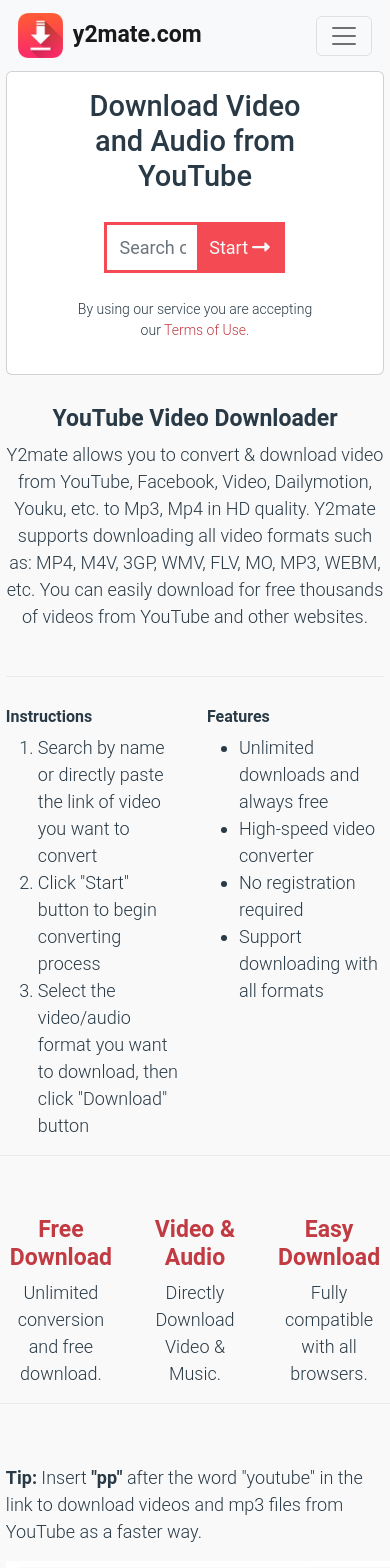
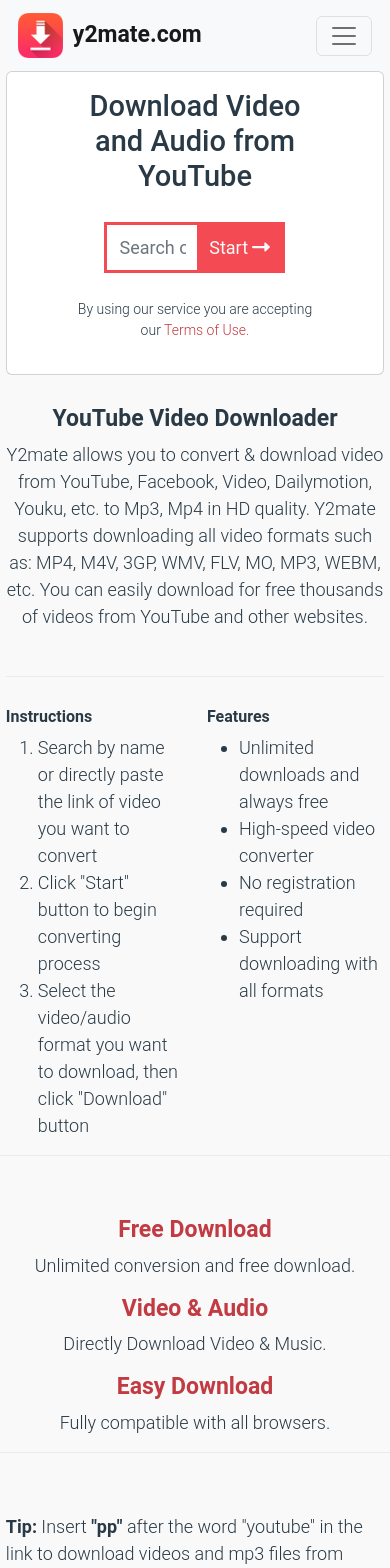
Before and after one commit to uhuru-rawlings/y2mate_clone, an Angular app: page / in a window 390 px wide. Shown: the top 1568 px of the page. Built offline with nearby package versions, Linux system fonts and the light colour scheme; some icons are missing; a web font is replaced by a local one.

Commit message:
changed bootstrap default column width

```diff
--- a/src/app/about/about.component.css
+++ b/src/app/about/about.component.css
@@ -10,7 +10,7 @@
     font-size: 23px;
     font-weight: 700;
 }
-.col h6{
+.col-6 h6{
     font-size: 16px;
     font-weight: 700;
 }
--- a/src/app/about/about.component.html
+++ b/src/app/about/about.component.html
@@ -6,7 +6,7 @@
         </p>
     </section>
     <section class="row">
-        <div class="col">
+        <div class="col-6">
             <h6>Instructions</h6>
             <ol>
                 <li>
@@ -20,7 +20,7 @@
                 </li>
             </ol>
         </div>
-        <div class="col">
+        <div class="col-6">
             <h6>Features</h6>
             <ul>
                 <li>
@@ -39,7 +39,7 @@
         </div>
     </section>
     <section class="row">
-        <div class="col">
+        <div class="col-sm">
             <div class="top_icons text-center">
                 <i class="glyphicon glyphicon-gift"></i>
             </div>
@@ -50,7 +50,7 @@
                 Unlimited conversion and free download.
             </p>
         </div>
-        <div class="col">
+        <div class="col-sm">
             <div class="top_icons text-center">
                 <i class="glyphicon glyphicon-film"></i>
             </div>
@@ -61,7 +61,7 @@
                 Directly Download Video & Music.
             </p>
         </div>
-        <div class="col">
+        <div class="col-sm">
             <div class="top_icons text-center">
                 <i class="glyphicon glyphicon-saved"></i>
             </div>
```
